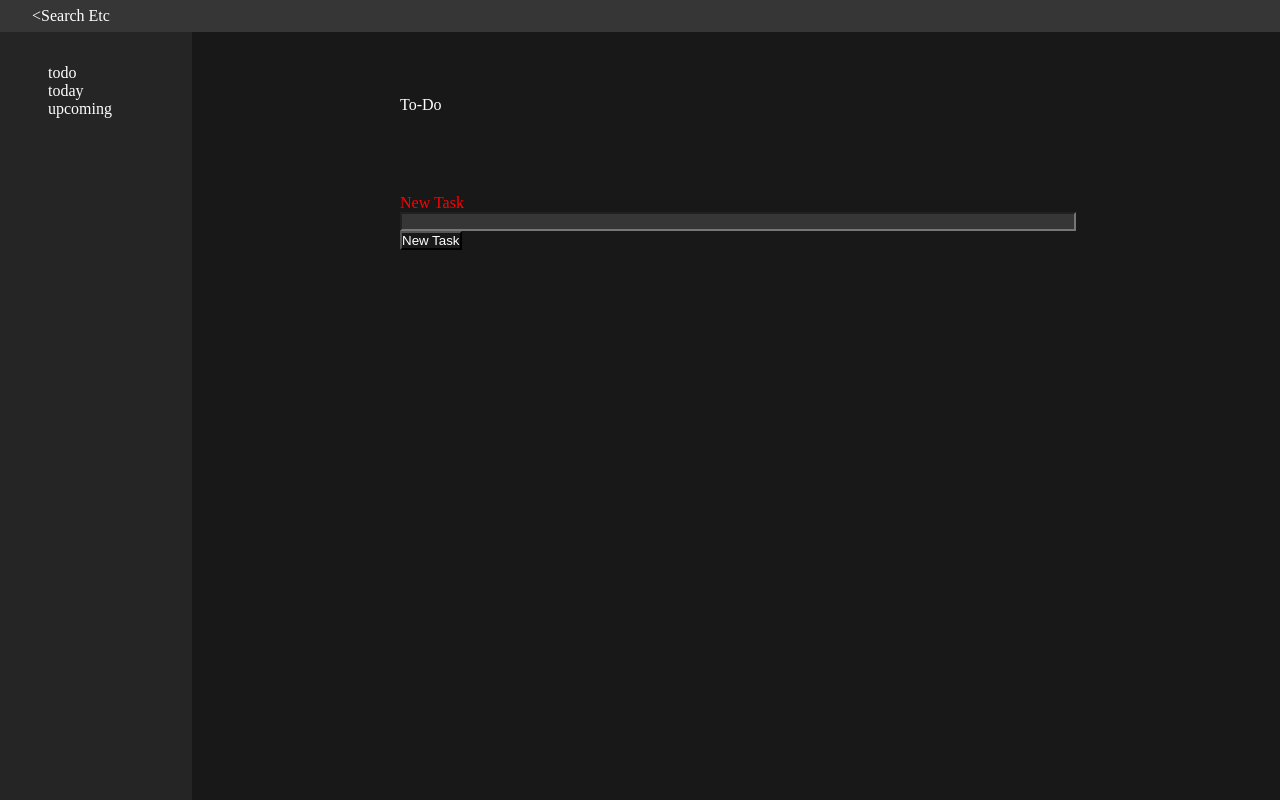
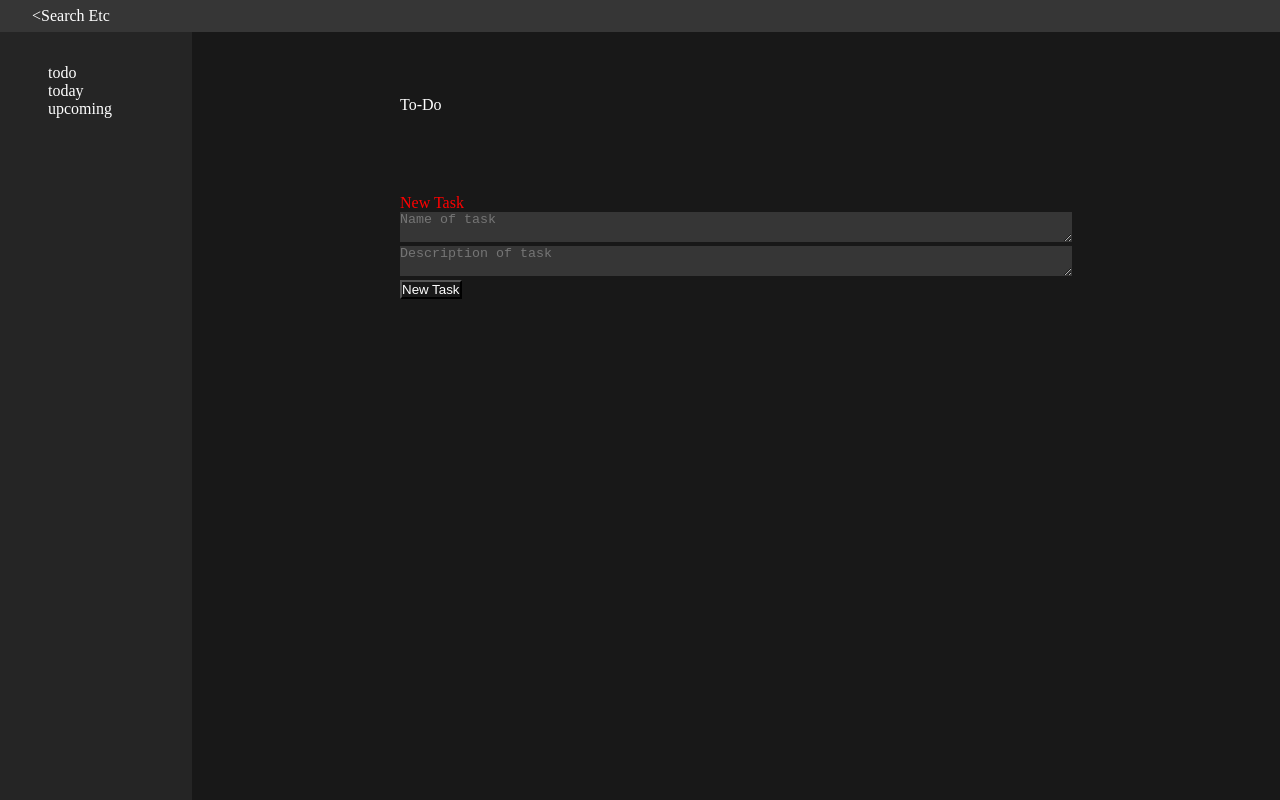
Before and after one commit to Rastilan/OdinProject-ToDoList, a website built with webpack: page dist/index.html in a window 1280 px wide. Both pictures are taken after a click on the element "New Task". Built offline with nearby package versions, Linux system fonts and the light colour scheme.

Commit message:
working on date entry

```diff
--- a/src/index.js
+++ b/src/index.js
@@ -1,3 +1,4 @@
+import { isThisWeek } from 'date-fns';
 import './style.css';
 
 let selectedList = 'todo';
@@ -30,8 +31,13 @@ class ListConstructor  {
 }
 
 class TaskConstuctor {
-    constructor(taskTitle) {
+    constructor(taskTitle, taskDesc, taskDate, taskGroup, taskFlag, taskChecked) {
     this.title = taskTitle;
+    this.desc = taskDesc;
+    this.date = taskDate;
+    this.group = taskGroup;
+    this.flag = taskFlag;
+    this.checked = taskChecked;
 
     }
 
@@ -74,28 +80,49 @@ window.SelectList = (selectListClick) => {
 }
 
 window.NewTask = () => {
+    // Set root DIV of the New Task section (where it goes in the DOM)
     let rootNewTasks = document.getElementById('new-task');
+    // The Div it all goes in
     let taskCreationDiv = document.createElement('div');
         taskCreationDiv.setAttribute('id', 'task-creation');
+        // New Task Button - adds the information to the task array
     let taskCreationBtn = document.createElement('button');
         taskCreationBtn.innerText = "New Task";
         taskCreationBtn.setAttribute('id', 'task-creation-button');
         taskCreationBtn.setAttribute('onclick', 'PushNewTask()');
-    let taskCreationTitle = document.createElement('input');
+        // Takes in the name/title of the task
+    let taskCreationTitle = document.createElement('textarea');
         taskCreationTitle.setAttribute('type', 'text');
         taskCreationTitle.setAttribute('id', 'task-creation-title');
+        taskCreationTitle.setAttribute('placeholder', 'Name of task');
+        taskCreationTitle.setAttribute('maxlength', '40');
+        taskCreationTitle.setAttribute('required', 'true');
+        // Takes in a description of the task
+    let taskCreationDesc = document.createElement('textarea');
+        taskCreationDesc.setAttribute('type', 'textarea');
+        taskCreationDesc.setAttribute('id', 'task-creation-desc');
+        taskCreationDesc.setAttribute('placeholder', 'Description of task');
+        taskCreationDesc.setAttribute('maxlength', '140');
+        taskCreationDesc.setAttribute('required', 'true');
+        // Sets the date of the task
+    let taskCreationDate = document.createElement('input');
+        taskCreationDate.setAttribute('type', 'date');
+        taskCreationDate.setAttribute('id', 'task-creation-date');
+        taskCreationDate.setAttribute('placeholder', 'Date');
+        // Sets the Group the task falls into / If left empty is just added to the default list
 
 
 
         rootNewTasks.insertBefore(taskCreationDiv, rootNewTasks.children[0]);
         taskCreationDiv.insertBefore(taskCreationTitle, taskCreationDiv.children[0]);
-        taskCreationDiv.insertBefore(taskCreationBtn, taskCreationDiv.children[1]);
+        taskCreationDiv.insertBefore(taskCreationDesc, taskCreationDiv.children[1]);
+        taskCreationDiv.insertBefore(taskCreationBtn, taskCreationDiv.children[2]);
         rootNewTasks.setAttribute('onclick', '');
 
 }
 
 window.PushNewTask = () => {
-
+    // Tasks are built as Title / Description / Date / Group / Flag / Checked
     defaultList.tasks.push(new TaskConstuctor(document.getElementById('task-creation-title')));
 }
 
--- a/src/style.css
+++ b/src/style.css
@@ -56,6 +56,11 @@
 }
 #task-creation-title {
     width:100%;
+    border: none;
+}
+#task-creation-desc {
+    width:100%;
+    border: none;
 }
 
 input[type="text"], textarea {
```
Also changed, not shown: dist/main.js.
